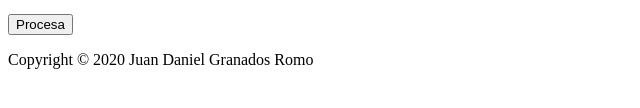
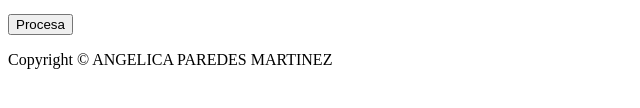
Before and after one commit to angelicapwb/angelicapwb.github.io, a plain HTML site: page index.html in a window 1280 px wide. Shown: the part 196-304 px from the top of the page, 0-640 px from the left. Drawn offline with Linux system fonts and the light colour scheme.

Commit message:
Update index.html

```diff
--- a/index.html
+++ b/index.html
@@ -27,7 +27,7 @@
           <output id="cuenta"></output>
         </p>
         <p><button id="submit">Procesa</button></p>
-        <footer>Copyright &copy; 2020 Juan Daniel Granados Romo</footer>
+        <footer>Copyright &copy; ANGELICA PAREDES MARTINEZ </footer>
       </form>
       <script>
         function procesa() {
```
